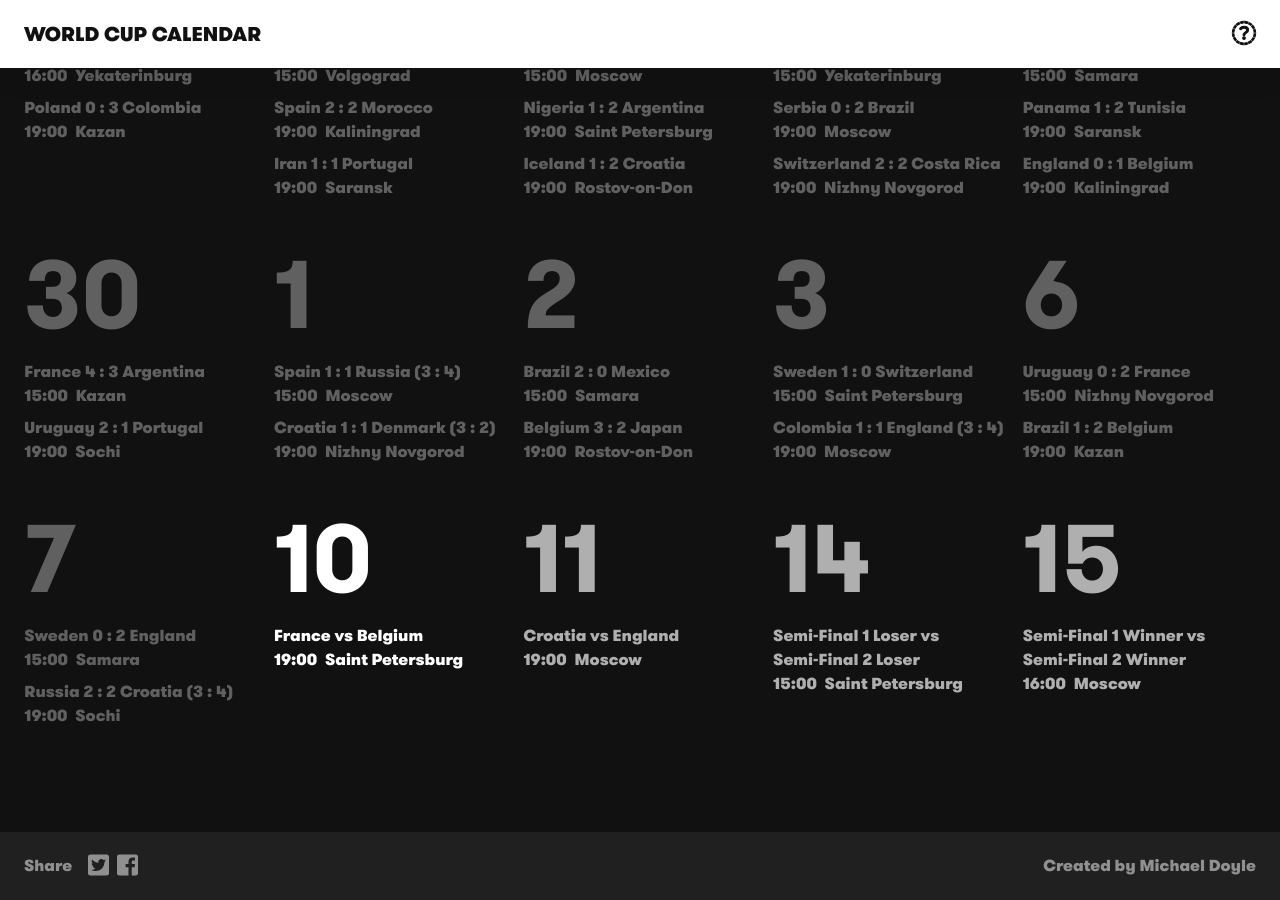
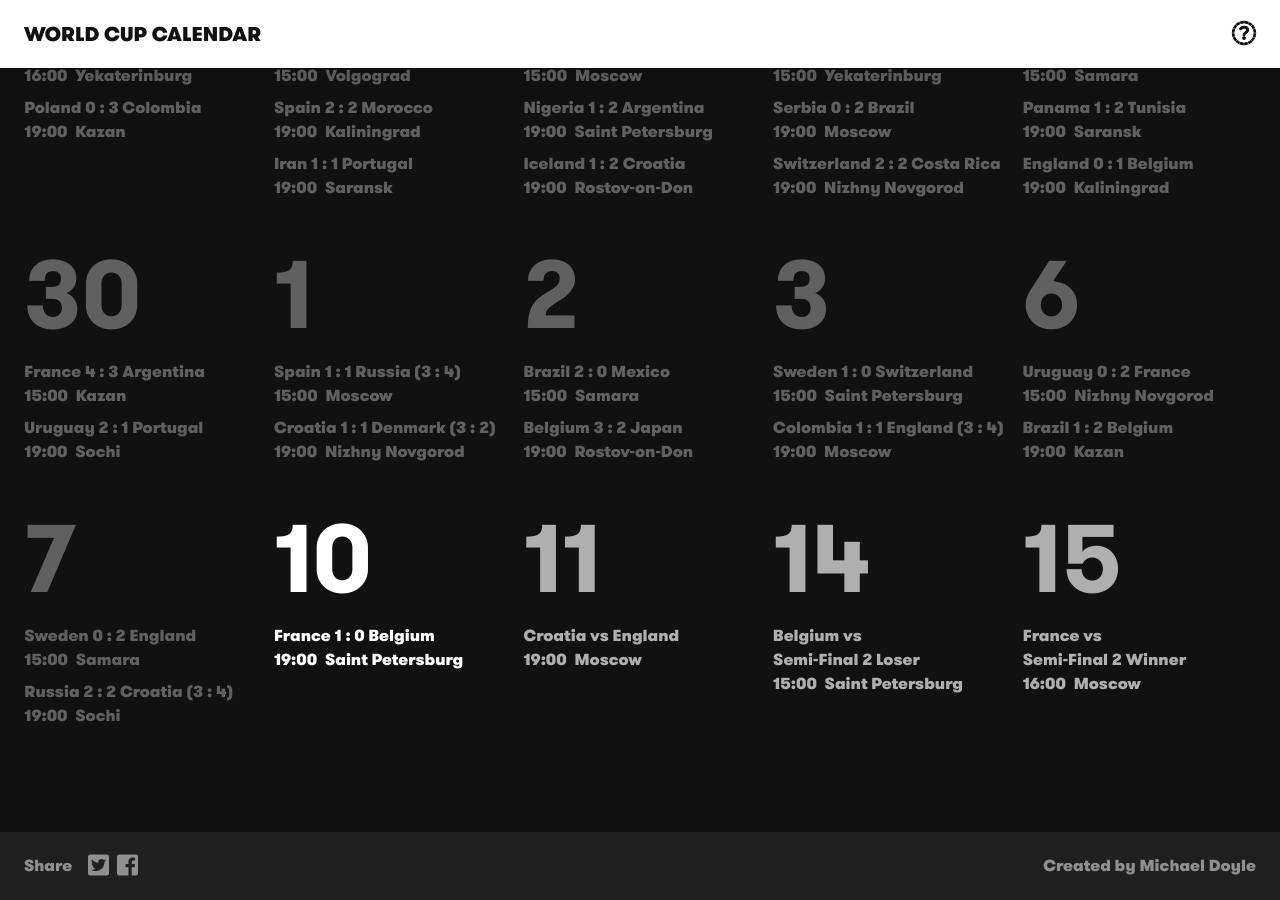
Before and after one commit to iamclydehoel/worldcupcalendar-2018, a Jekyll site: the page built from index.html, in a window 1280 px wide and 900 px high, scrolled down 996 px. Built offline with Jekyll 4.4.1, drawn with Linux system fonts in a browser that asks for light colours; nearby versions of some CDN libraries.

Commit message:
Score update

```diff
--- a/_data/fixtures.yml
+++ b/_data/fixtures.yml
@@ -408,7 +408,7 @@
   matches:
     - team1: France
       team2: Belgium
-      score:
+      score: '1 : 0'
       time: '19:00'
       venue: Saint Petersburg
 
@@ -422,7 +422,7 @@
 
 - date: '14/7'
   matches:
-    - team1: Semi-Final 1 Loser
+    - team1: Belgium
       team2: Semi-Final 2 Loser
       score:
       time: '15:00'
@@ -430,7 +430,7 @@
 
 - date: '15/7'
   matches:
-    - team1: Semi-Final 1 Winner
+    - team1: France
       team2: Semi-Final 2 Winner
       score:
       time: '16:00'
```
